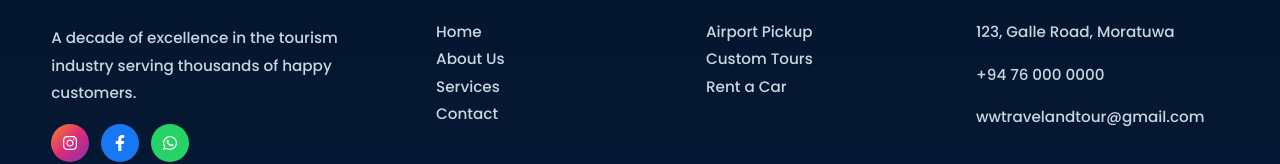
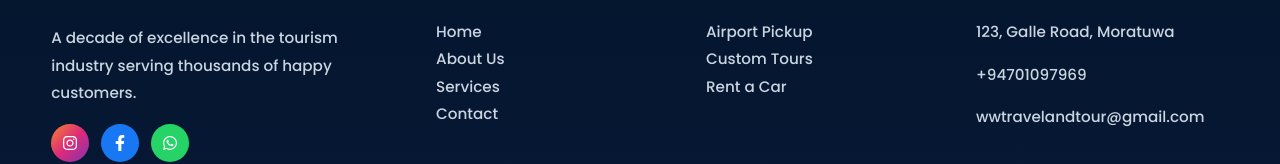
Before and after one commit to NoovaDev/wheelsandwawes, a React (Vite) app: page / in a window 1280 px wide. Shown: the part 5442-5606 px from the top of the page. Built offline with nearby package versions, Linux system fonts and the light colour scheme.

Commit message:
phonne numbers

```diff
--- a/src/components/Footer.tsx
+++ b/src/components/Footer.tsx
@@ -19,7 +19,7 @@ const Footer = () => {
             <a href="#" aria-label="Facebook">
               <FaFacebookF />
             </a>
-            <a href="#" aria-label="WhatsApp">
+            <a href="https://wa.me/94701097969" aria-label="WhatsApp">
               <FaWhatsapp />
             </a>
           </div>
@@ -47,7 +47,7 @@ const Footer = () => {
         <div className="footer-col">
           <h4>Contact Us</h4>
           <p>123, Galle Road, Moratuwa</p>
-          <p>+94 76 000 0000</p>
+          <p>+94701097969</p>
           <p>wwtravelandtour@gmail.com</p>
         </div>
       </div>
--- a/src/pages/LandingPage.tsx
+++ b/src/pages/LandingPage.tsx
@@ -350,7 +350,7 @@ const LandingPage = () => {
                 arrange your journey.
               </p>
               <a
-                href="https://wa.me/94771234567"
+                href="https://wa.me/94701097969"
                 target="_blank"
                 rel="noopener noreferrer"
                 className="ww-cta-whatsapp"
```
